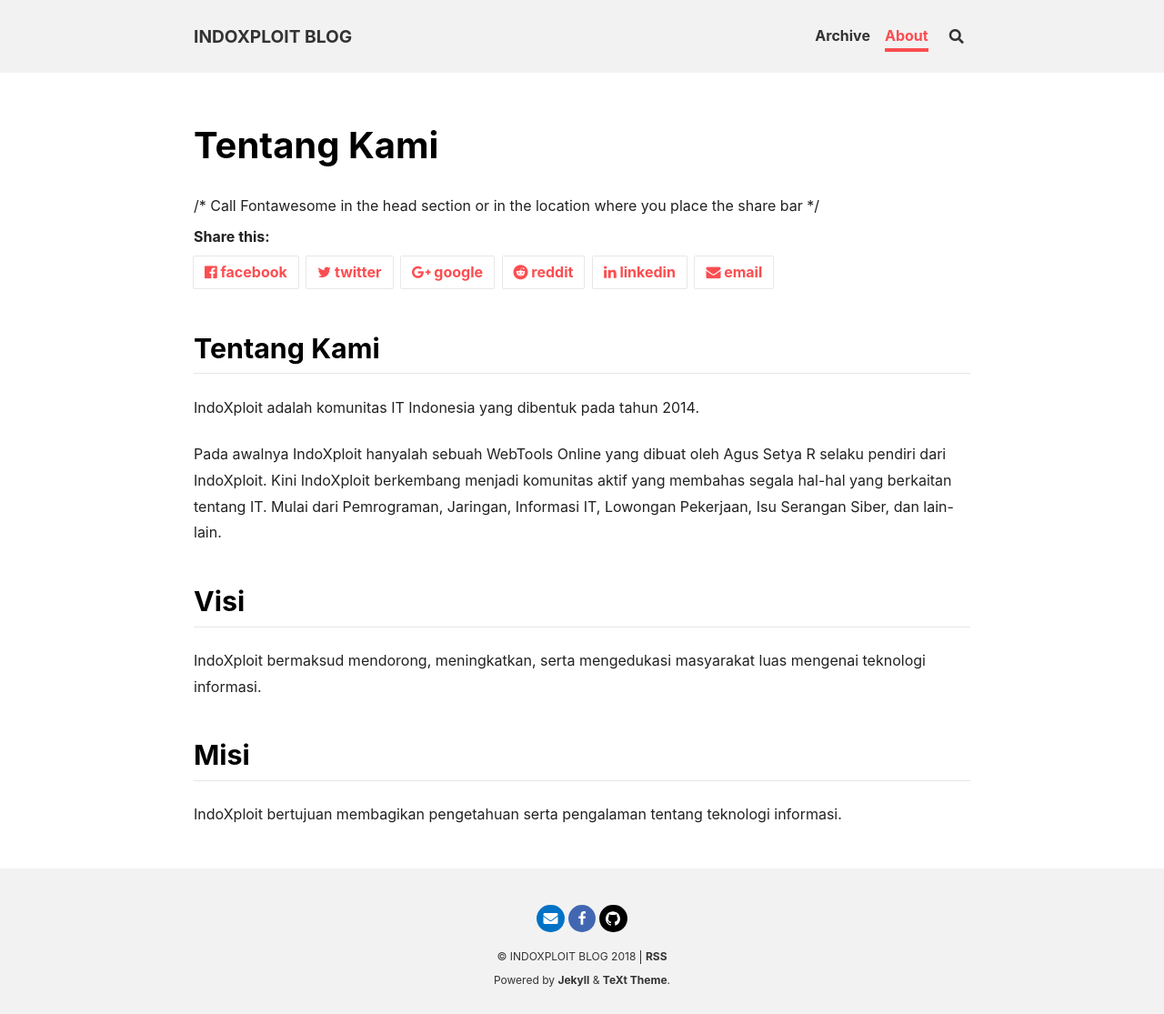
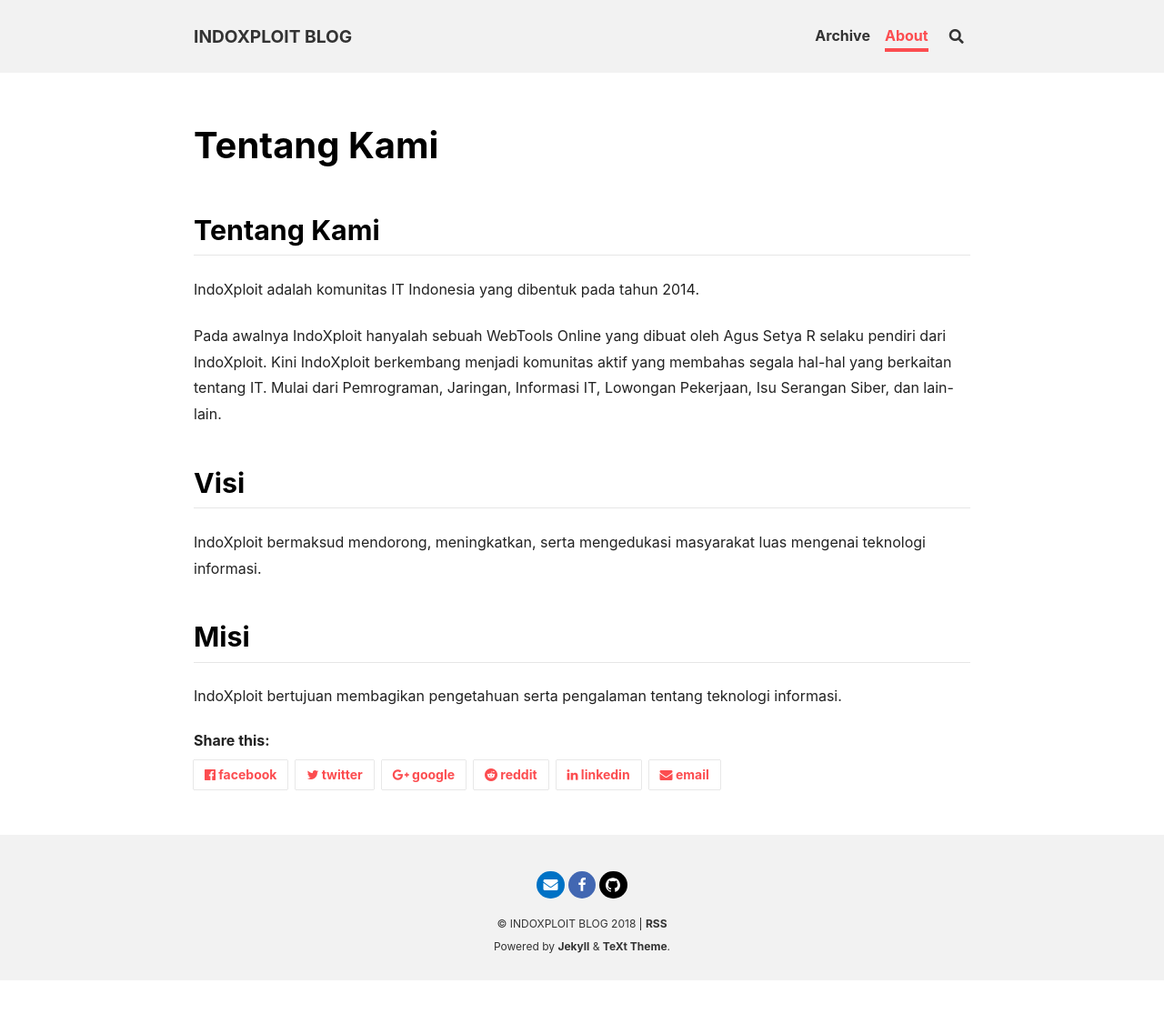
Before and after one commit to indoxploit-coders/idx-blog, a Jekyll site: the page built from about.md, in a window 1280 px wide. Shown: the whole page at 91% size. Built offline with Jekyll 4.4.1, drawn with Linux system fonts in a browser that asks for light colours; nearby versions of some CDN libraries; our own code applies the rules of GitHub Pages for plain Markdown files; after the commit the page ends 1078 px from its top, so only the background shows below that.

Commit message:
share button

```diff
--- a/_includes/share.html
+++ b/_includes/share.html
@@ -1,12 +1,8 @@
-/* Call Fontawesome in the head section or in the location where you place the share bar */
 <link href="https://maxcdn.bootstrapcdn.com/font-awesome/4.7.0/css/font-awesome.min.css" rel="stylesheet">
-
 <div class="share-box">
 <h5>Share this:</h5>
-
 <a class="f" href="https://www.facebook.com/sharer/sharer.php?u={{ site.url }}{{site.baseurl}}{{ page.url }}" onclick="window.open(this.href, 'mywin',
 'left=20,top=20,width=500,height=500,toolbar=1,resizable=0'); return false;" ><i class="fa fa-facebook-official fa"></i><span> facebook</span></a>
-
 <a class="t" href="https://twitter.com/intent/tweet?text={{ page.title }}&url={{ site.url }}{{site.baseurl}}{{ page.url }}" onclick="window.open(this.href, 'mywin',
 'left=20,top=20,width=500,height=500,toolbar=1,resizable=0'); return false;"><i class="fa fa-twitter fa"></i><span> twitter</span></a>
 
--- a/_layouts/article.html
+++ b/_layouts/article.html
@@ -10,7 +10,6 @@ type: article
 {%- include snippets/assign.html target=site.data.variables.default.page.license
   source0=layout.license source1=page.license -%}
 {%- assign _license = __return -%}
-{% include  share.html %}
 <div class="layout--article">
 
   <div class="article__content" itemprop="articleBody">{{ content }}</div>
@@ -51,6 +50,7 @@ type: article
         {%- include article-footer/license.html license=_license_data -%}
       </div>
     {%- endif -%}
+    {% include  share.html %}
   </footer>
 
   {%- include article-section-navigator.html -%}
```
